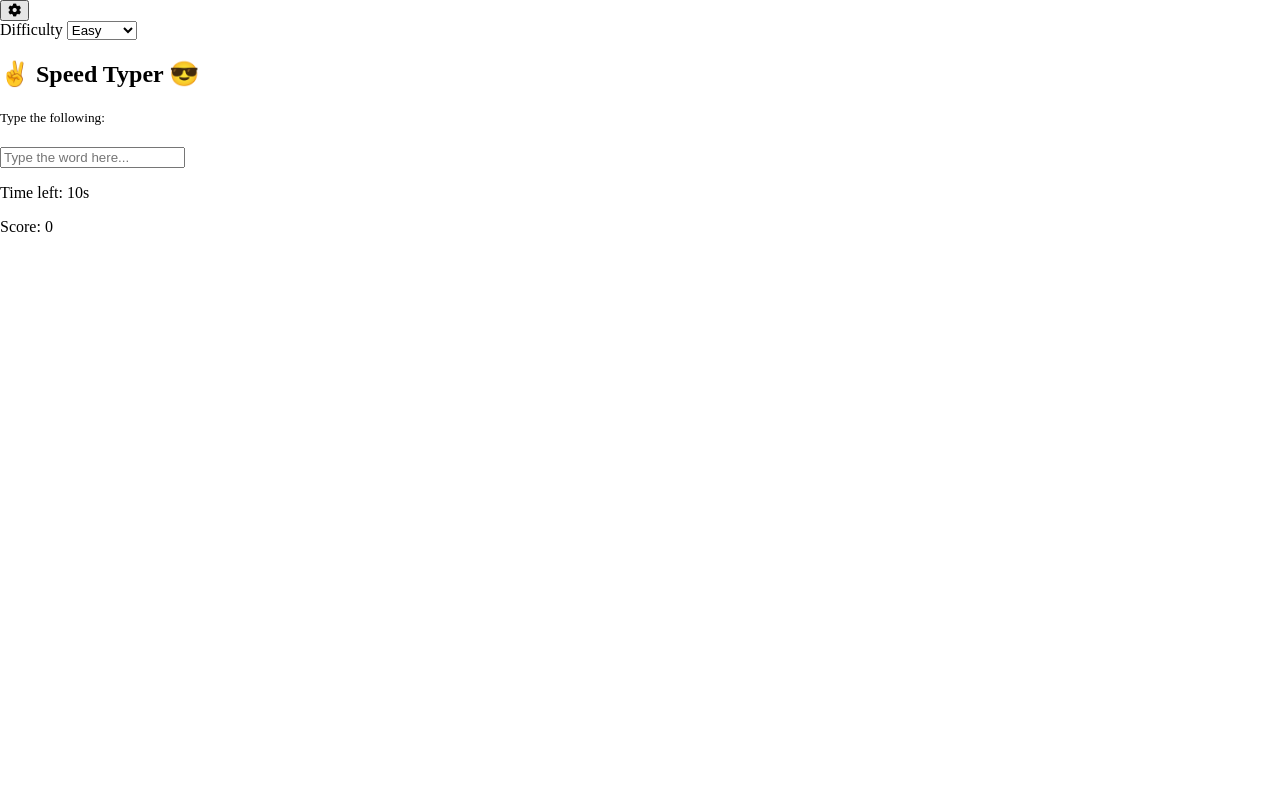
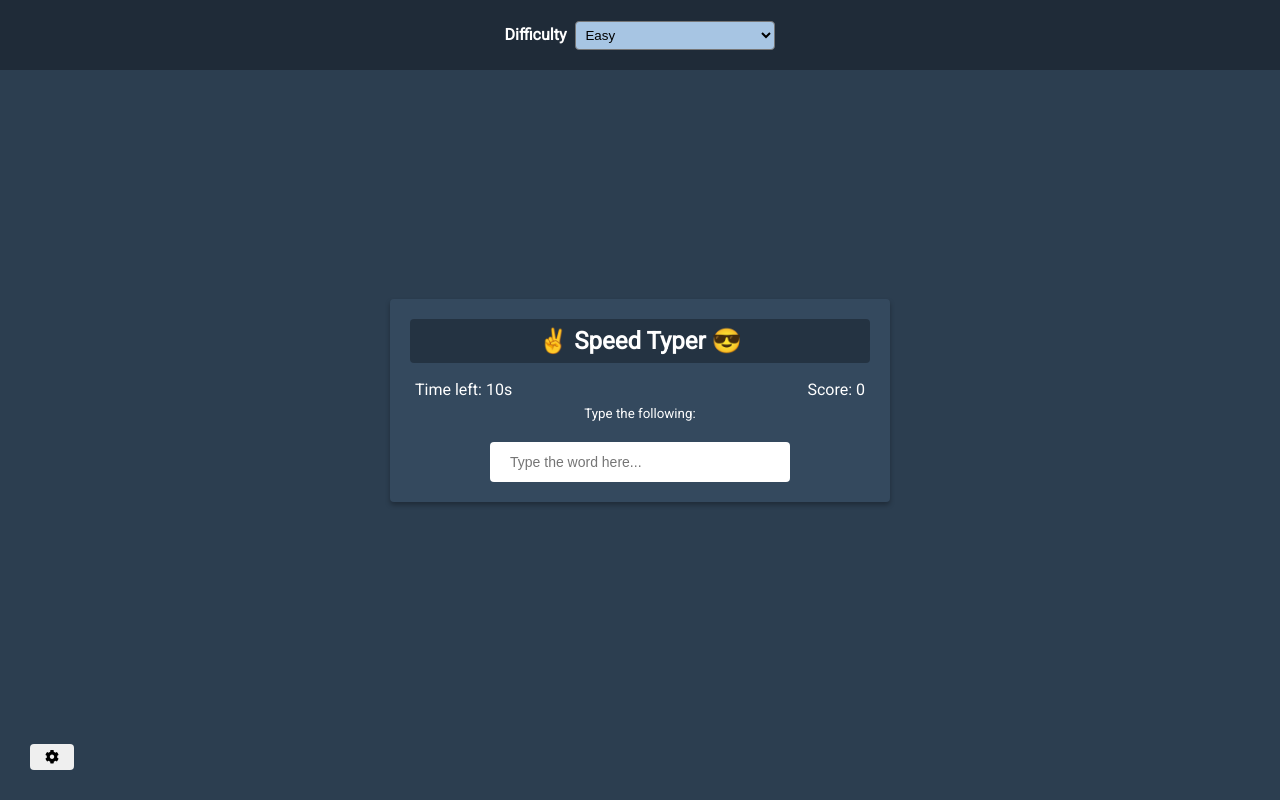
Before and after one commit to emman-martinez/Typing_Game, a website built with webpack: page src/index.html in a window 1280 px wide. Built offline with nearby package versions, Linux system fonts and the light colour scheme.

Commit message:
Project CSS

```diff
--- a/src/scss/_custom.scss
+++ b/src/scss/_custom.scss
@@ -1 +1,114 @@
 @import url('https://fonts.googleapis.com/css2?family=Roboto&display=swap');
+
+body {
+    font-family: 'Roboto', sans-serif;
+    background-color: #2C3E50;
+    display: flex;
+    align-items: center;
+    justify-content: center;
+    min-height: 100vh;
+}
+
+button {
+    cursor: pointer;
+    font-size: 14px;
+    border-radius: 4px;
+    padding: 5px 15px;
+    border: none;
+    outline: none;
+    &:active {
+        transform: scale(0.97);
+    }
+}
+
+.settings-btn {
+    position: absolute;
+    bottom: 30px;
+    left: 30px;
+}
+
+.settings {
+    position: absolute;
+    top: 0;
+    left: 0;
+    width: 100%;
+    background-color: rgba(0,0,0,0.3);
+    height: 70px;
+    color: $claro;
+    display: flex;
+    justify-content: center;
+    align-items: center;
+    transform: translateY(0);
+    transition: transform 0.3s ease-in-out;
+    &.hide {
+        transform: translateY(-100%);
+    }
+    label {
+        margin-right: 5px;
+        font-weight: bold;
+    }
+    select {
+        width: 200px;
+        padding: 5px;
+        border-radius: 4px;
+        background-color: #A7C5E3;
+        &:focus {
+            outline: 0;
+        }
+    }
+}
+
+.container {
+    background-color: #34495E;
+    padding: 20px;
+    border-radius: 4px;
+    box-shadow: 0 3px 5px rgba(0,0,0,0.3);
+    color: $claro;
+    position: relative;
+    text-align: center;
+    width: 500px;
+    h2 {
+        background-color: rgba(0,0,0,0.3);
+        padding: 8px;
+        border-radius: 4px;
+        margin: 0 0 40px;
+    }
+    h1 {
+        margin: 10px 0 0 0;
+    }
+    input {
+        border: 0;
+        border-radius: 4px;
+        font-size: 14px;
+        width: 300px;
+        padding: 12px 20px;
+        margin-top: 10px;
+        outline: none;
+    }
+    p {
+        padding: 5px;
+    }
+    .score-container {
+        position: absolute;
+        top: 60px;
+        right: 20px;
+    }
+    .time-container {
+        position: absolute;
+        top: 60px;
+        left: 20px;
+    }
+    .end-game-container {
+        background-color: inherit;
+        display: none;
+        align-items: center;
+        justify-content: center;
+        flex-direction: column;
+        position: absolute;
+        top: 0;
+        left: 0;
+        width: 100%;
+        height: 100%;
+        z-index: 1;
+    }
+}
```
Also changed, not shown: src/css/componentes.css.
